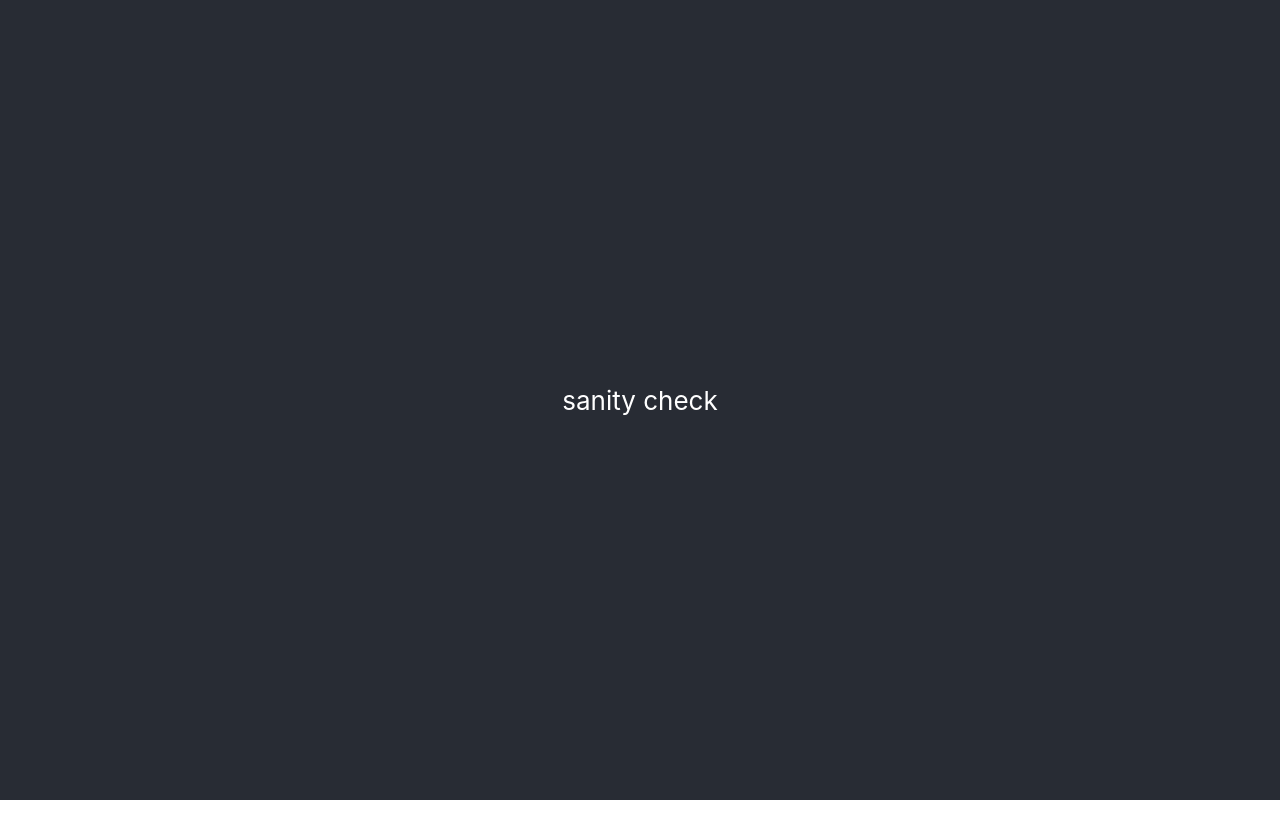
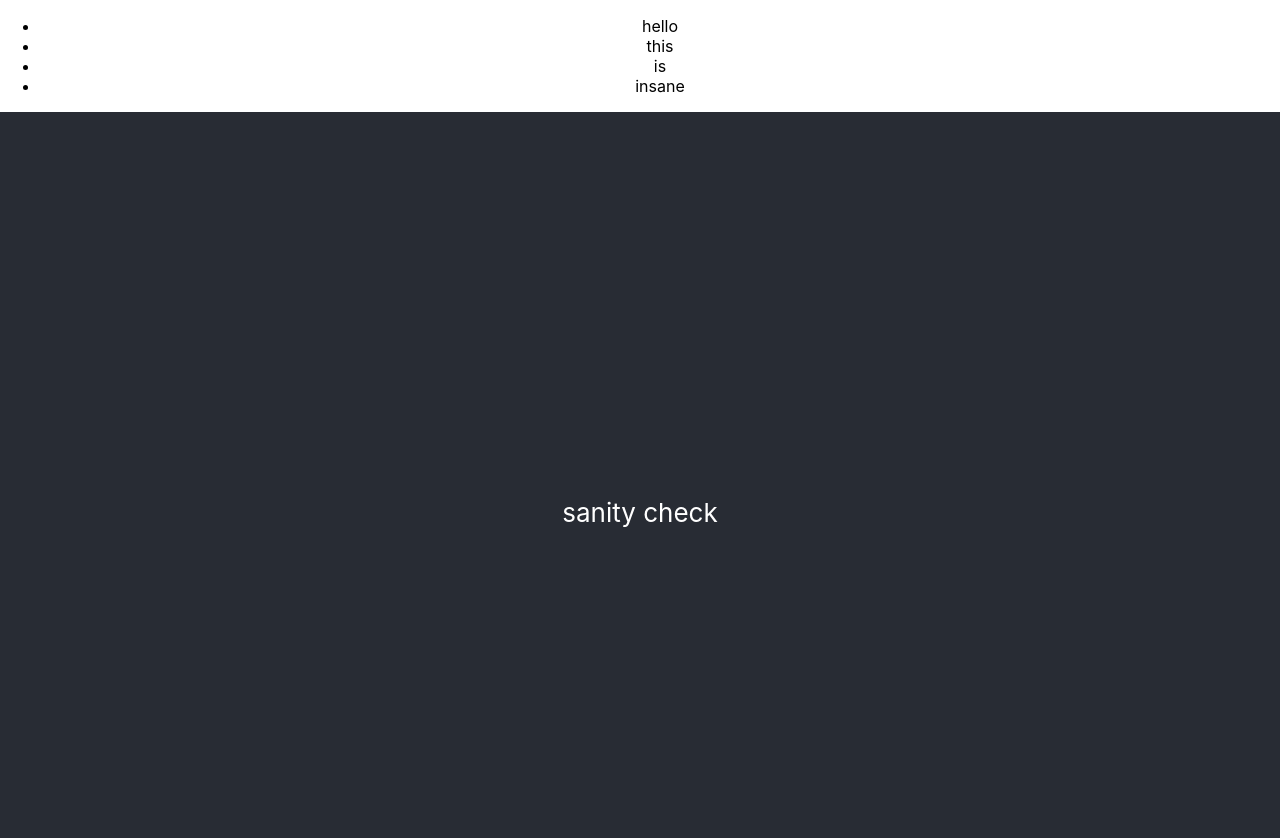
Before and after one commit to superjjang1/newportreact, a React (Create React App) app: page / in a window 1280 px wide. Shown: the top 838 px of the page. Before the commit the page ends 800 px from the top, so only its background shows below. Built offline with nearby package versions, Linux system fonts and the light colour scheme; the HTML template or start-up script is replaced by a standard one.

Commit message:
navbar skeleton

```diff
--- a/src/App.js
+++ b/src/App.js
@@ -1,10 +1,12 @@
 import React from 'react';
 import logo from './logo.svg';
 import './App.css';
+import NavBar from './components/navbar/NavBar';
 
 function App() {
   return (
     <div className="App">
+      <NavBar/>
       <header className="App-header">
         sanity check
       </header>
--- /dev/null
+++ b/src/components/navbar/NavBar.js
@@ -0,0 +1,30 @@
+import React, {Component} from 'react';
+
+class NavBar extends Component {
+    constructor(props) {
+        super(props);
+        this.state = {  }
+    }
+    render() {
+        return (
+            <div>
+                <ul>
+                    <li>
+                        hello
+                    </li>
+                    <li>
+                        this
+                    </li>
+                    <li>
+                        is
+                    </li>
+                    <li>
+                        insane
+                    </li>
+                </ul>
+            </div>
+         );
+    }
+}
+
+export default NavBar;
```
